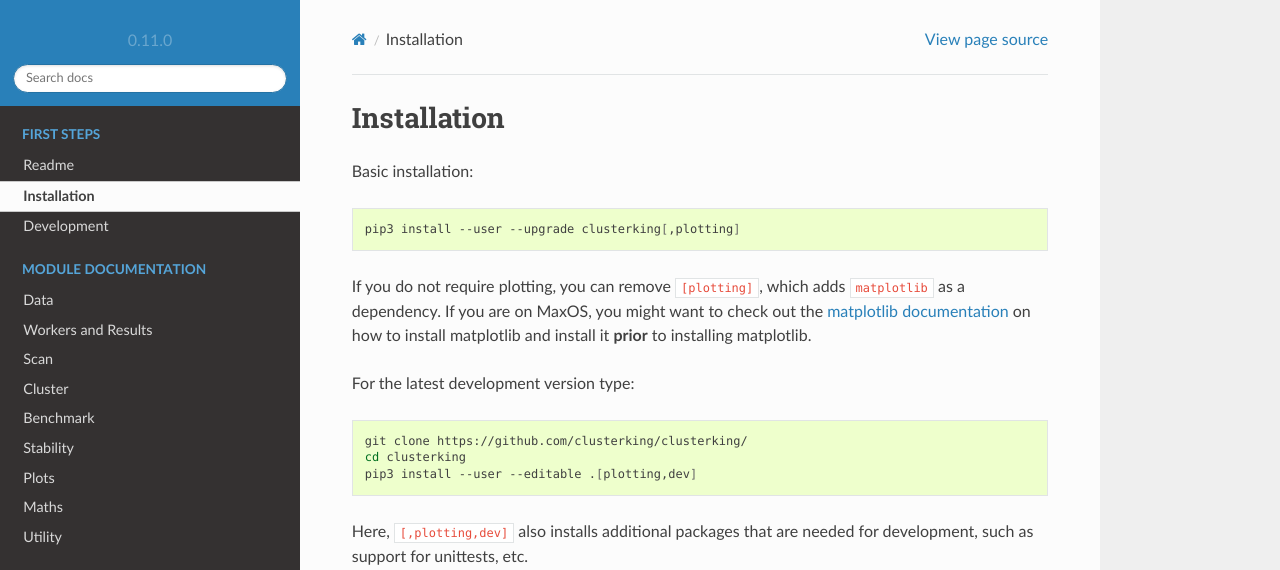
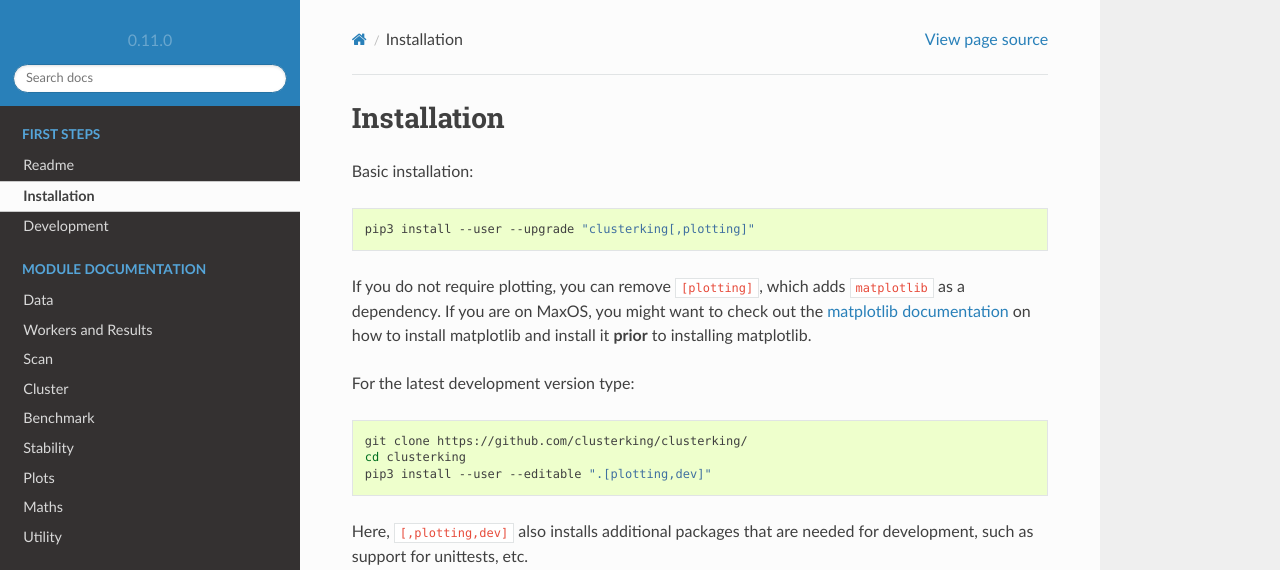
Before and after one commit to clusterking/clusterking, a Sphinx documentation site: the page built from doc/installation.rst, in a window 1280 px wide. Shown: the top 570 px of the page. Built offline with Sphinx 7.4.7 and the Read the Docs theme 2.0.0, drawn with Linux system fonts in a browser that asks for light colours.

```diff
--- a/README.rst
+++ b/README.rst
@@ -81,7 +81,7 @@ Installation
 
 .. code:: sh
 
-    pip3 install --user --upgrade clusterking[plotting]
+    pip3 install --user --upgrade "clusterking[plotting]"
 
 If you do not require plotting, you can remove ``[plotting]``.
 
--- a/doc/installation.rst
+++ b/doc/installation.rst
@@ -5,7 +5,7 @@ Basic installation:
 
 .. code:: sh
 
-    pip3 install --user --upgrade clusterking[,plotting]
+    pip3 install --user --upgrade "clusterking[,plotting]"
 
 If you do not require plotting, you can remove ``[plotting]``, which adds
 ``matplotlib`` as a dependency.
@@ -19,7 +19,7 @@ For the latest development version type:
 
     git clone https://github.com/clusterking/clusterking/
     cd clusterking
-    pip3 install --user --editable .[plotting,dev]
+    pip3 install --user --editable ".[plotting,dev]"
 
 Here, ``[,plotting,dev]`` also installs additional packages that are needed
 for development, such as support for unittests, etc.
```
